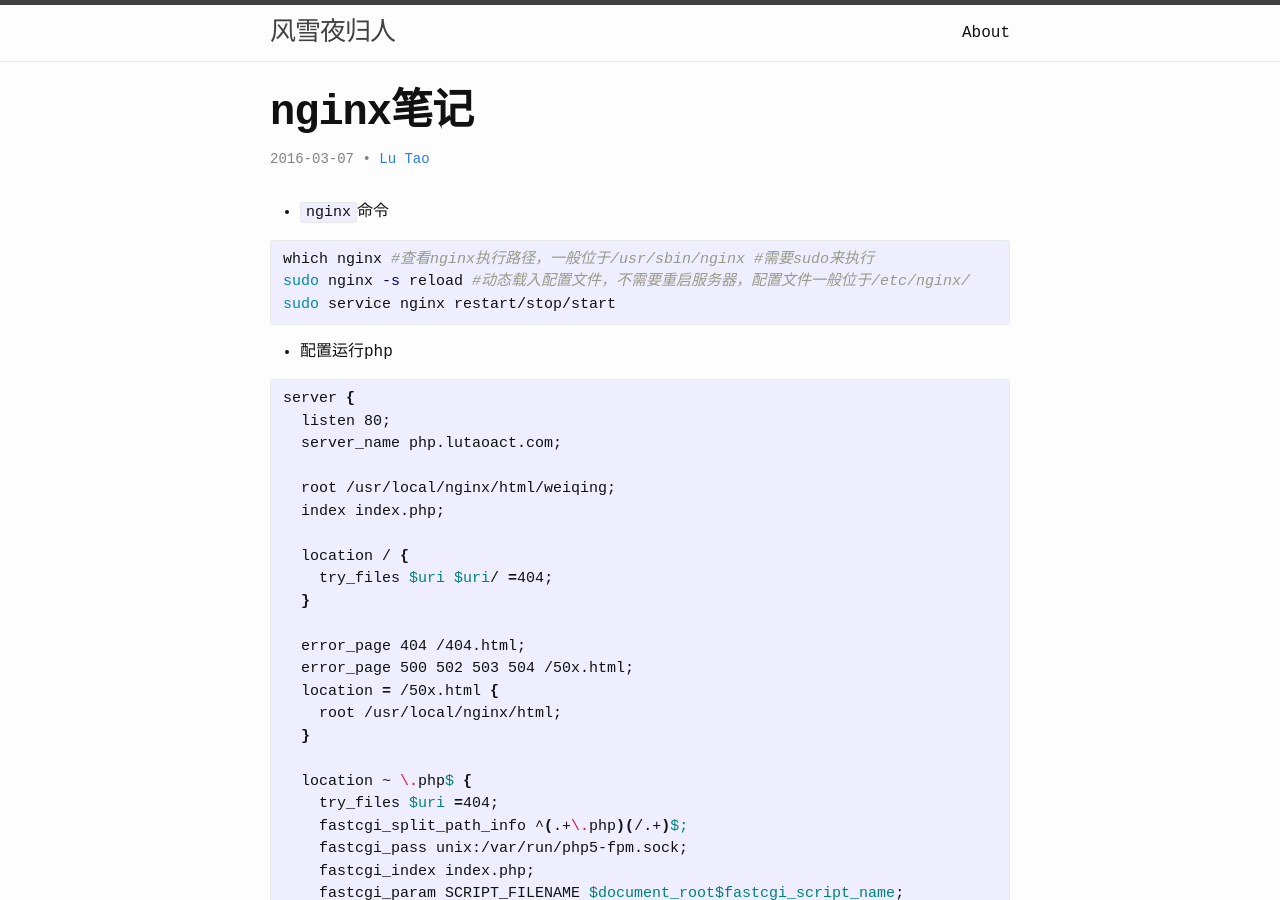
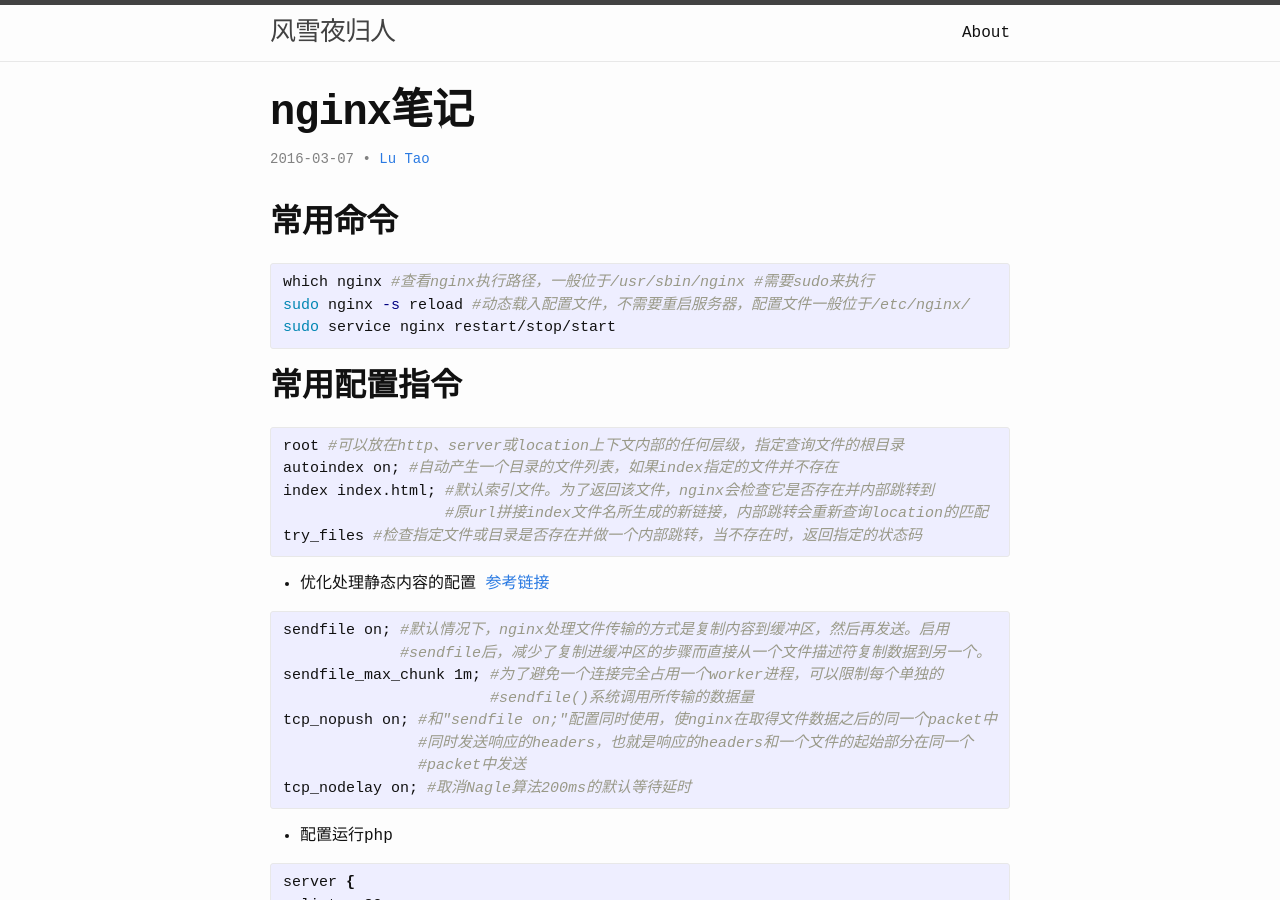
Before and after one commit to lutaoact/lutaoact.github.io, a Jekyll site: the page built from _posts/2016-03-07-nginx.markdown, in a window 1280 px wide and 900 px high. Built offline with Jekyll 4.4.1, drawn with Linux system fonts in a browser that asks for light colours.

Commit message:
nginx serve static content

```diff
--- a/_posts/2016-03-07-nginx.markdown
+++ b/_posts/2016-03-07-nginx.markdown
@@ -4,11 +4,32 @@ title:  "nginx笔记"
 date:   2016-03-07 14:21:41 +0800
 categories: nginx
 ---
-* `nginx`命令
+## 常用命令
 {% highlight sh %}
 which nginx #查看nginx执行路径，一般位于/usr/sbin/nginx #需要sudo来执行
 sudo nginx -s reload #动态载入配置文件，不需要重启服务器，配置文件一般位于/etc/nginx/
 sudo service nginx restart/stop/start
+{% endhighlight %}
+
+## 常用配置指令
+{% highlight sh %}
+root #可以放在http、server或location上下文内部的任何层级，指定查询文件的根目录
+autoindex on; #自动产生一个目录的文件列表，如果index指定的文件并不存在
+index index.html; #默认索引文件。为了返回该文件，nginx会检查它是否存在并内部跳转到
+                  #原url拼接index文件名所生成的新链接，内部跳转会重新查询location的匹配
+try_files #检查指定文件或目录是否存在并做一个内部跳转，当不存在时，返回指定的状态码
+{% endhighlight %}
+
+* 优化处理静态内容的配置 [参考链接](https://www.nginx.com/resources/admin-guide/serving-static-content/)
+{% highlight sh %}
+sendfile on; #默认情况下，nginx处理文件传输的方式是复制内容到缓冲区，然后再发送。启用
+             #sendfile后，减少了复制进缓冲区的步骤而直接从一个文件描述符复制数据到另一个。
+sendfile_max_chunk 1m; #为了避免一个连接完全占用一个worker进程，可以限制每个单独的
+                       #sendfile()系统调用所传输的数据量
+tcp_nopush on; #和"sendfile on;"配置同时使用，使nginx在取得文件数据之后的同一个packet中
+               #同时发送响应的headers，也就是响应的headers和一个文件的起始部分在同一个
+               #packet中发送
+tcp_nodelay on; #取消Nagle算法200ms的默认等待延时
 {% endhighlight %}
 
 * 配置运行php
```
